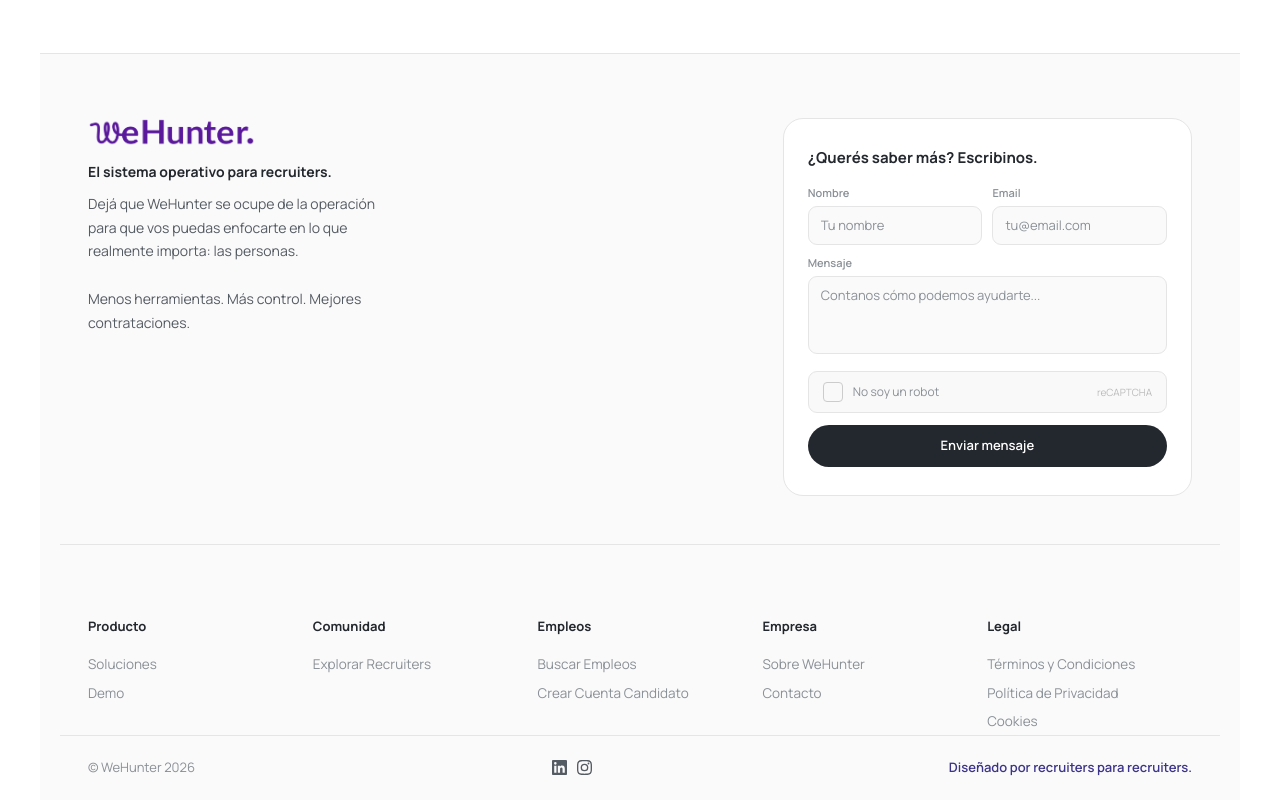
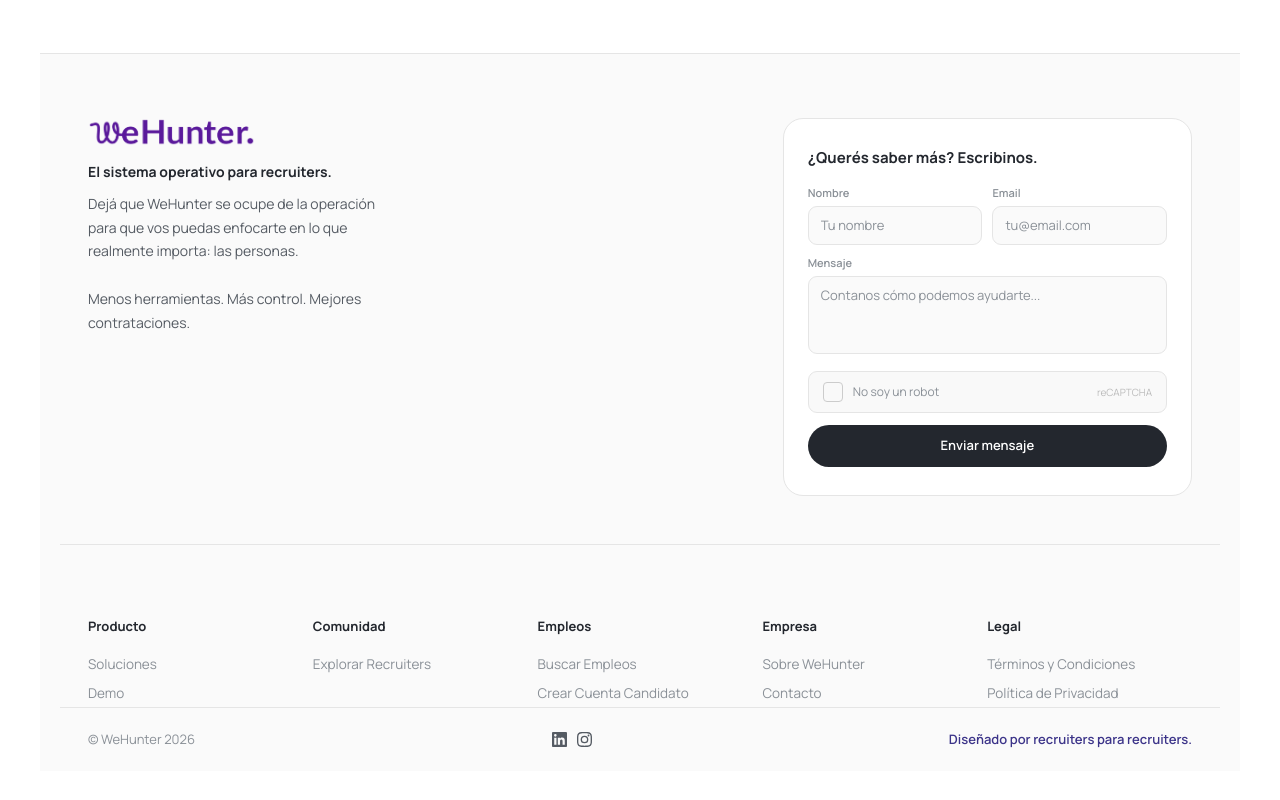
Before and after one commit to javoarce90-droid/WeHunter-COLLABORATION, a Next.js app: page / in a window 1280 px wide. Shown: the part 5244-6044 px from the top of the page. After the commit the page ends 6015 px from the top, so only its background shows below. Built offline with nearby package versions, Linux system fonts and the light colour scheme; no server answers.

Commit message:
Remove 'Cookies' NoopLink from LegalSection
Removed the NoopLink component for 'Cookies' from the LegalSection.

```diff
--- a/src/app/_marketing/components/LegalSection.tsx
+++ b/src/app/_marketing/components/LegalSection.tsx
@@ -41,7 +41,6 @@
       >
         Política de Privacidad
       </a>
-      <NoopLink>Cookies</NoopLink>
 
       <div
         className={`legal-overlay${open === "tyc" ? " open" : ""}`}
```
